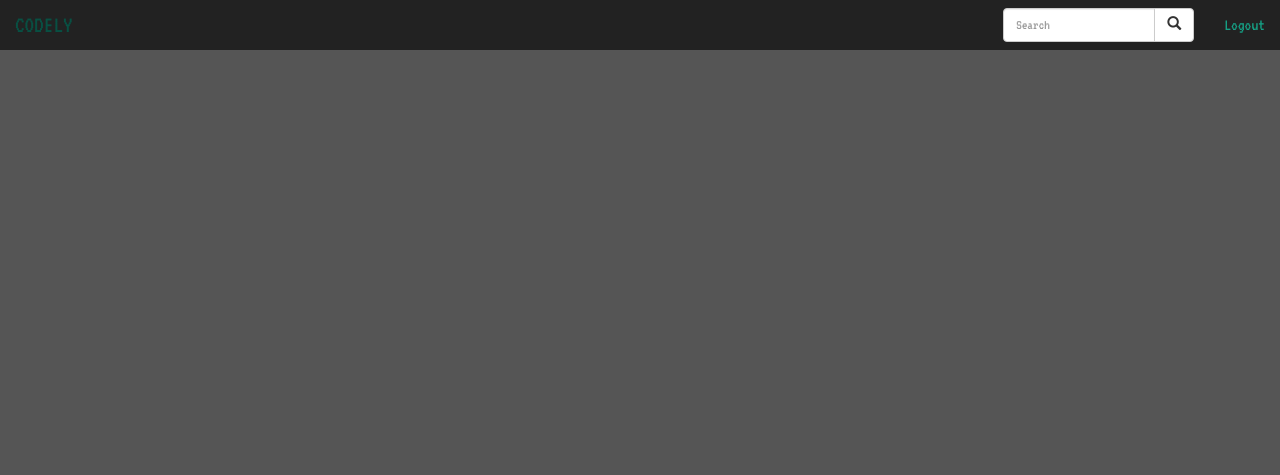
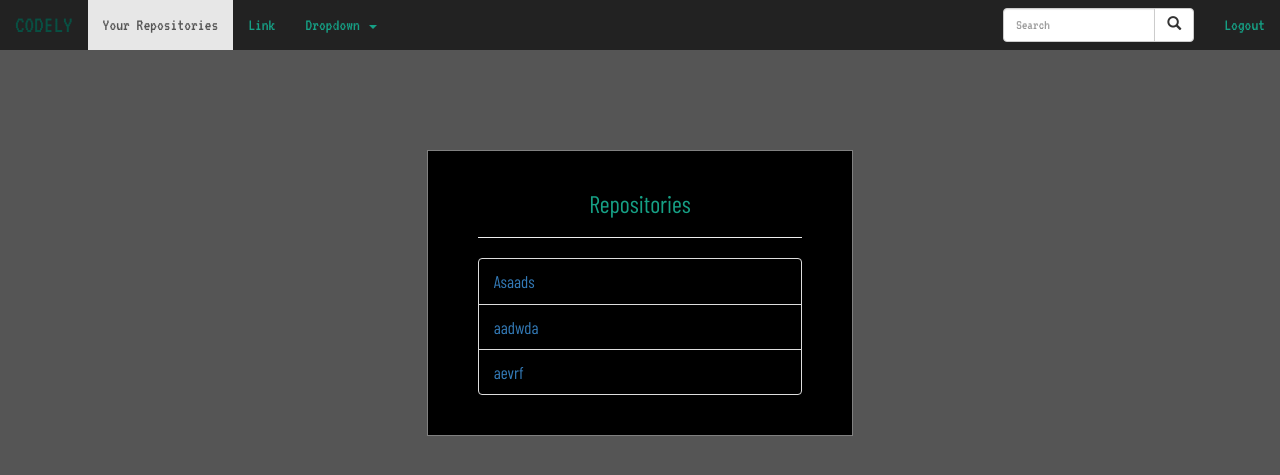
Before and after one commit to mshirazab/Codely, a Flask app: page /dashboard in a window 1280 px wide. Shown: the top 475 px of the page. Run offline with Flask 2, Linux system fonts and the light colour scheme; the visitor is signed in with stand-in values (Sample User, id 1); some libraries are stand-ins or nearby versions.

Commit message:
Added Repositories View in Dashboard

```diff
--- a/server.py
+++ b/server.py
@@ -15,8 +15,7 @@ def index():
         return redirect(url_for('dashboard'))
     else:
         return redirect(url_for('sign_in'))
-
-
+# /<name>/<hello>
 @app.route('/register', methods=['GET', 'POST'])
 def register():
     if request.method == 'GET':
@@ -56,7 +55,7 @@ def sign_in():
 @authenticated_resource
 def  dashboard():
     if request.method == 'GET':
-        return render_template('./dashboard.html')
+        return render_template('./dashboard.html',repositories=['Asaads','aadwda','aevrf'])
 
 @app.route('/logout', methods=['GET'])
 @authenticated_resource
--- a/static/css/logged_in.css
+++ b/static/css/logged_in.css
@@ -4,3 +4,23 @@ body {
   font-family: 'Barlow Condensed', sans-serif;
   font-size: 17px;
 }
+.repo-background{
+  background-color: black;
+  border:1px solid grey;
+  margin-top:10vh;
+  padding:20px 50px;
+}
+.repositories-heading{
+  color: #16A085;
+  font-family: 'Barlow Condensed', sans-serif;
+}
+.list-item{
+  background-color: black;
+}
+.list-item:hover,
+.list-item:focus{
+  background-color: #424242;
+}
+a:hover,a:focus{
+  color:#16A085;
+}
--- a/templates/dashboard.html
+++ b/templates/dashboard.html
@@ -1,10 +1,23 @@
 <!DOCTYPE html>
 <html>
 
-<head>
-  {% include './includes/imports.html' %}
-  {% include './includes/header.html' %}
-  <link rel="stylesheet" href="{{ url_for('static', filename='css/logged_in.css')}}" type="text/css"/>
-</head>
+ <head>
+  {% include './includes/imports.html' %} {% include './includes/header.html' %}
+  <link rel="stylesheet" href="{{ url_for('static', filename='css/logged_in.css')}}" type="text/css" />
+ </head>
+ <body>
+   <div class="container-fluid repo-background col-md-4 col-md-offset-4">
 
-<body>
+     <h3 class="repositories-heading text-center">Repositories </h3>
+     <hr>
+     <ul class="list-group">
+     {% for repo in repositories %}
+
+            <li class="list-group-item list-item"><a href="#">{{ repo }}</a></li>
+
+     {% endfor %}
+   </ul>
+  </div>
+ </body>
+
+</html>
--- a/templates/includes/header.html
+++ b/templates/includes/header.html
@@ -9,6 +9,24 @@
     <a class="navbar-brand" href="/">Codely</a>
   </div>
   <div class="collapse navbar-collapse" id="bs-example-navbar-collapse-1">
+    {% if 'user' in session %}
+    <ul class="nav navbar-nav">
+      <li class="active"><a href="#">Your Repositories</a></li>
+      <li><a href="#">Link</a></li>
+      <li class="dropdown">
+        <a href="#" class="dropdown-toggle" data-toggle="dropdown">Dropdown <b class="caret"></b></a>
+        <ul class="dropdown-menu">
+          <li><a href="#">Action</a></li>
+          <li><a href="#">Another action</a></li>
+          <li><a href="#">Something else here</a></li>
+          <li class="divider"></li>
+          <li><a href="#">Separated link</a></li>
+          <li class="divider"></li>
+          <li><a href="#">One more separated link</a></li>
+        </ul>
+      </li>
+    </ul>
+    {% endif %}
     <ul class="nav navbar-nav navbar-right">
       <li>
         <div>
```
